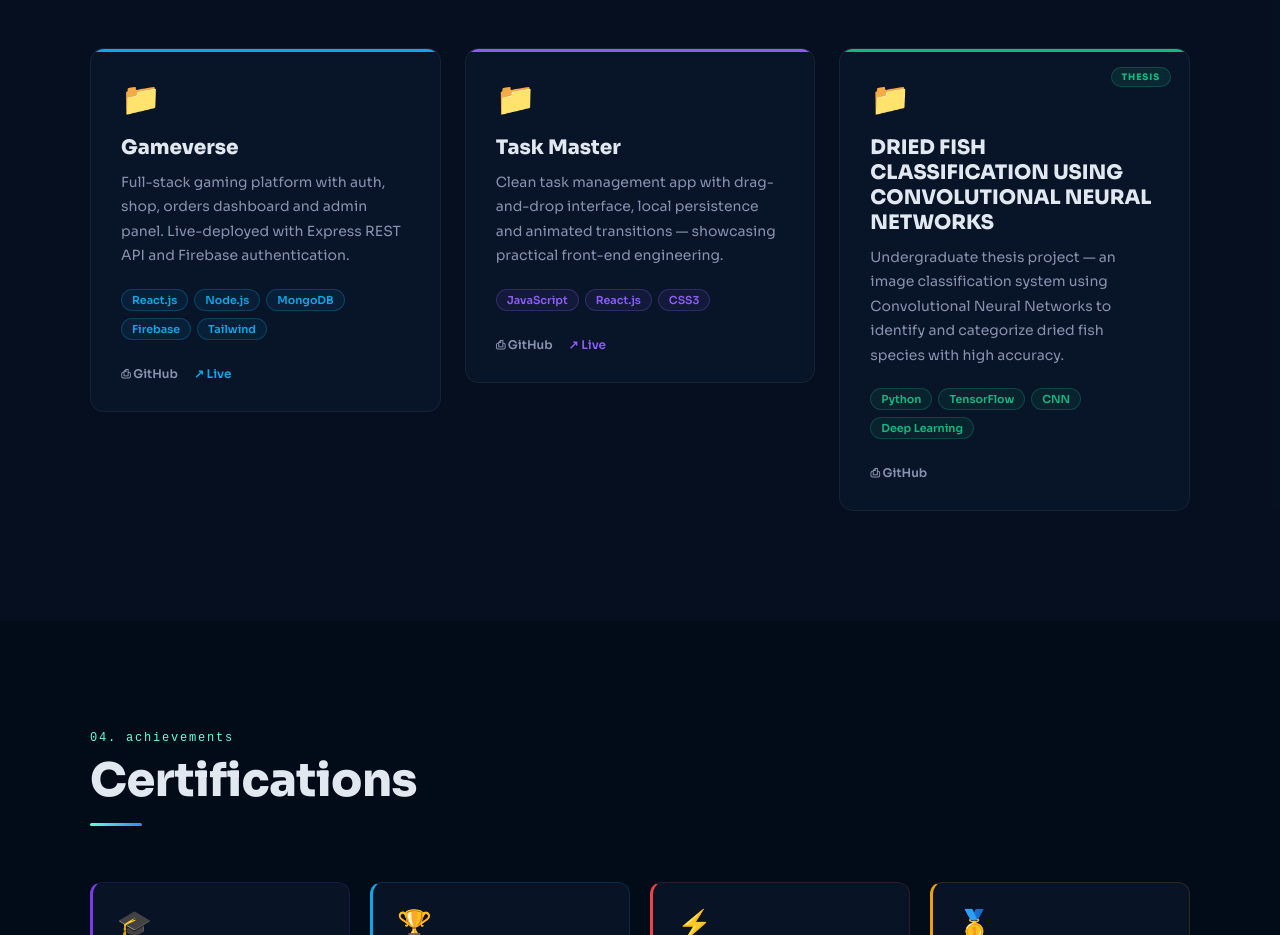
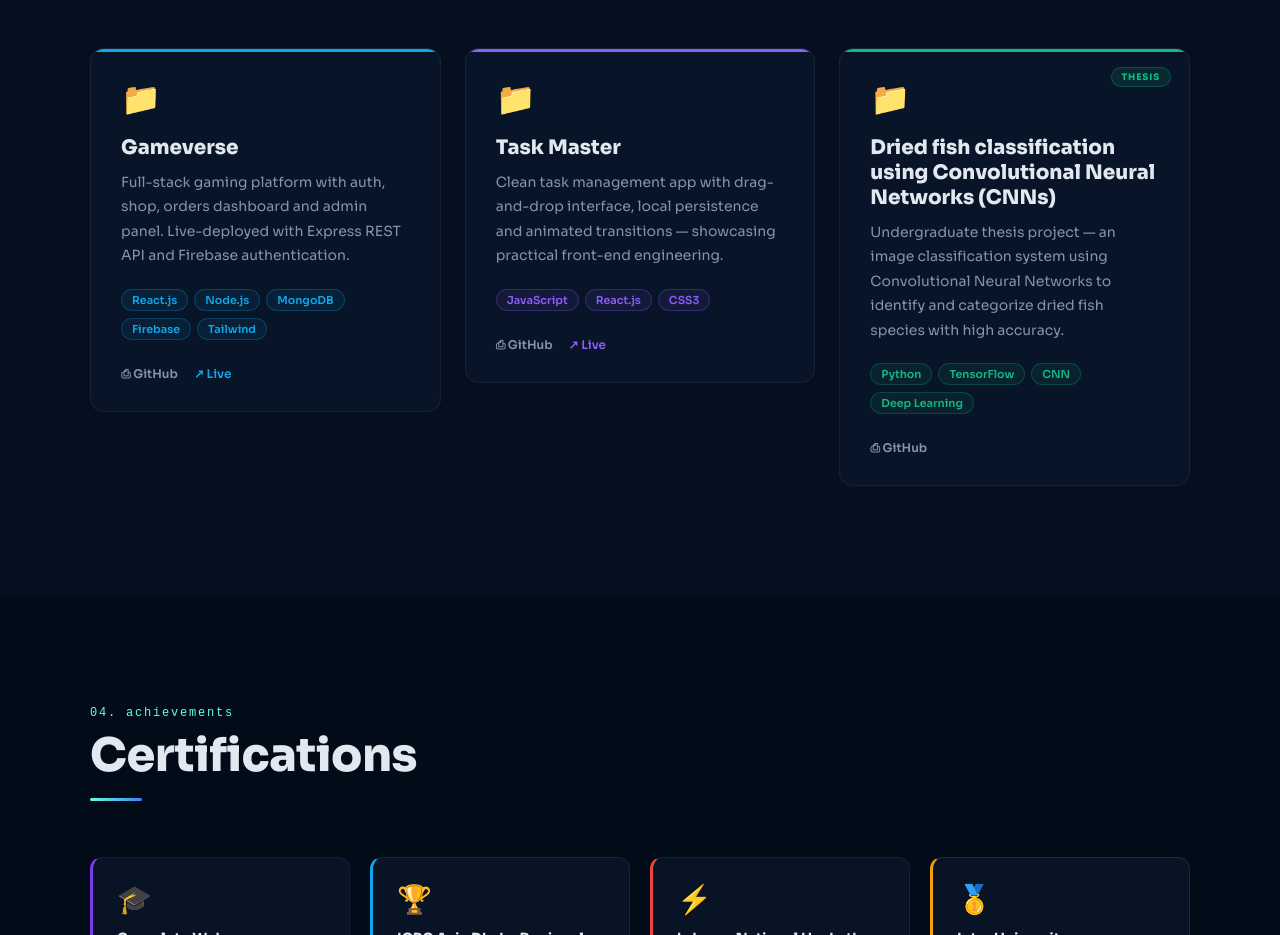
Before and after one commit to Ahnaf101001/my-portfolio, a React (Vite) app: page / in a window 1280 px wide. Shown: the part 2540-3475 px from the top of the page. Built offline with nearby package versions, Linux system fonts and the light colour scheme.

Commit message:
edited the thesis link

```diff
--- a/src/App.jsx
+++ b/src/App.jsx
@@ -37,7 +37,7 @@ const PROJECTS = [
     ghLink: "https://github.com/Ahnaf101001/task-master-web-app",
   },
   {
-    title: "DRIED FISH CLASSIFICATION USING CONVOLUTIONAL NEURAL NETWORKS",
+    title: "Dried fish classification using Convolutional Neural Networks (CNNs)",
     tech: ["Python", "TensorFlow", "CNN", "Deep Learning"],
     desc: "Undergraduate thesis project — an image classification system using Convolutional Neural Networks to identify and categorize dried fish species with high accuracy.",
     color: "#10b981",
```
